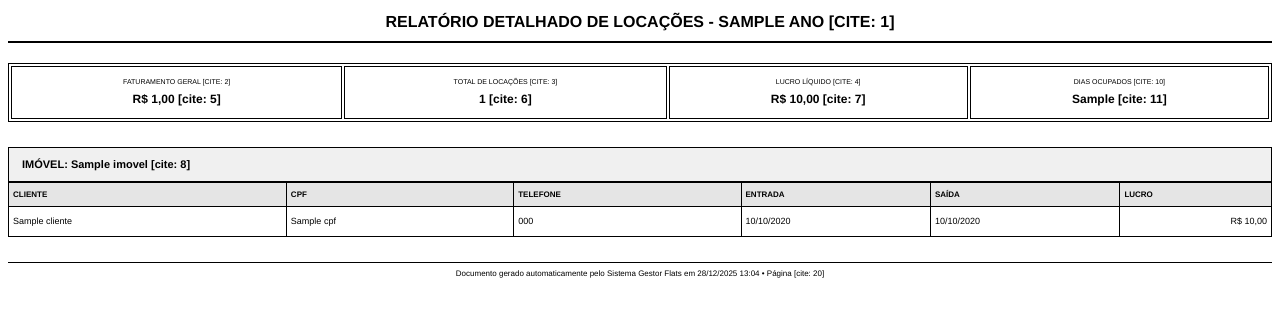
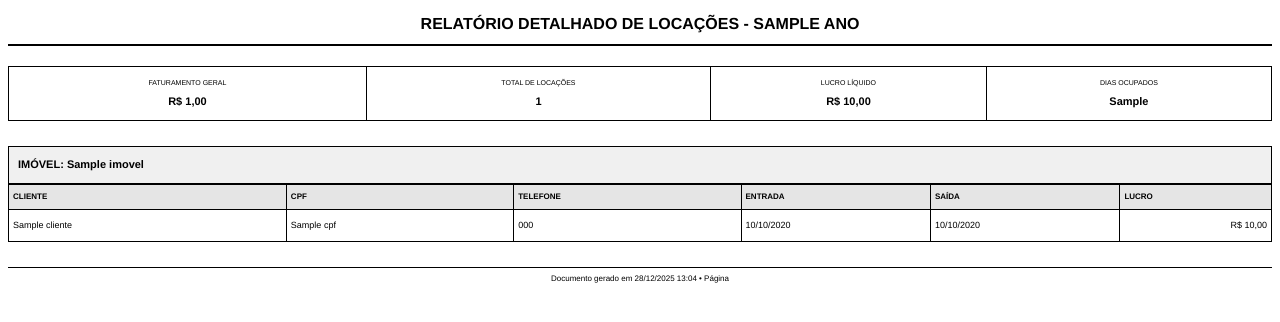
Before and after one commit to 2kbqgw7zws-eng/cristianorsousa, a Django app: template imoveis/templates/relatorio_pdf.html in a window 1280 px wide. Shown: the top 322 px of the page. Run offline with Django 4.2, Linux system fonts and the light colour scheme; the template is opened without the code that fills it: most values are stand-ins (such as "Sample title", 1, 10 or a date in 2020).

Commit message:
Limpeza total de marcadores no PDF

```diff
--- a/imoveis/templates/relatorio_pdf.html
+++ b/imoveis/templates/relatorio_pdf.html
@@ -2,53 +2,49 @@
 <html lang="pt-br">
 <head>
     <meta charset="UTF-8">
-    <title>Relatório Gerencial</title>
+    <title>Relatório Detalhado</title>
     <style>
         @page {
             size: a4 portrait;
             margin: 1cm;
             @frame footer_frame { -pdf-frame-content: footerContent; bottom: 0.5cm; margin-left: 1cm; margin-right: 1cm; height: 1cm; }
         }
-        body { font-family: Helvetica, sans-serif; color: #000; font-size: 9px; line-height: 1.4; }
+        body { font-family: Helvetica, sans-serif; color: #000; font-size: 9px; line-height: 1.6; }
         h1 { font-size: 16px; text-transform: uppercase; text-align: center; border-bottom: 2px solid #000; padding-bottom: 8px; margin-bottom: 20px; }
 
-        /* Tabela de Resumo Superior */
-        .resumo-table { width: 100%; margin-bottom: 25px; border: 1px solid #000; }
+        .resumo-table { width: 100%; margin-bottom: 25px; border-collapse: collapse; }
         .resumo-table td { padding: 10px; border: 1px solid #000; text-align: center; vertical-align: middle; }
         .label { font-size: 7px; text-transform: uppercase; display: block; margin-bottom: 4px; }
-        .value { font-size: 12px; font-weight: bold; }
+        .value { font-size: 11px; font-weight: bold; }
 
-        /* Seções por Imóvel */
         .imovel-section { margin-bottom: 25px; }
-        .imovel-header { width: 100%; border: 1px solid #000; margin-bottom: 0px; padding: 6px; background-color: #f0f0f0; }
-        .imovel-nome { font-size: 11px; font-weight: bold; padding-left: 5px; }
+        .imovel-header { width: 100%; border: 1px solid #000; padding: 6px; background-color: #f0f0f0; margin-bottom: 0px; }
+        .imovel-nome { font-size: 11px; font-weight: bold; }
 
-        /* Tabela de Dados Detalhada */
         .data-table { width: 100%; border-collapse: collapse; }
         .data-table th { background-color: #e5e5e5; border: 1px solid #000; padding: 6px 4px; text-align: left; font-weight: bold; font-size: 8px; text-transform: uppercase; }
         .data-table td { border: 1px solid #000; padding: 8px 4px; vertical-align: middle; }
 
-        /* Colunas com larguras fixas para não encavalar */
         .col-cliente { width: 22%; }
         .col-cpf { width: 18%; }
         .col-tel { width: 18%; }
-        .col-data { width: 15%; }
-        .col-lucro { width: 12%; text-align: right; }
+        .col-ent { width: 15%; }
+        .col-sai { width: 15%; }
+        .col-luc { width: 12%; text-align: right; }
 
         .no-data { text-align: center; font-style: italic; padding: 15px; }
         #footerContent { text-align: center; font-size: 8px; border-top: 1px solid #000; padding-top: 5px; }
     </style>
 </head>
 <body>
-
-    <h1>Relatório Detalhado de Locações - {{ ano }} [cite: 1]</h1>
+    <h1>Relatório Detalhado de Locações - {{ ano }}</h1>
 
     <table class="resumo-table">
         <tr>
-            <td><span class="label">Faturamento Geral [cite: 2]</span><span class="value">R$ {{ geral.total_faturado|floatformat:2 }} [cite: 5]</span></td>
-            <td><span class="label">Total de Locações [cite: 3]</span><span class="value">{{ geral.total_locacoes }} [cite: 6]</span></td>
-            <td><span class="label">Lucro Líquido [cite: 4]</span><span class="value">R$ {{ geral.lucro_liquido|floatformat:2 }} [cite: 7]</span></td>
-            <td><span class="label">Dias Ocupados [cite: 10]</span><span class="value">{{ geral.dias_ocupados }} [cite: 11]</span></td>
+            <td><span class="label">Faturamento Geral</span><span class="value">R$ {{ geral.total_faturado|floatformat:2 }}</span></td>
+            <td><span class="label">Total de Locações</span><span class="value">{{ geral.total_locacoes }}</span></td>
+            <td><span class="label">Lucro Líquido</span><span class="value">R$ {{ geral.lucro_liquido|floatformat:2 }}</span></td>
+            <td><span class="label">Dias Ocupados</span><span class="value">{{ geral.dias_ocupados }}</span></td>
         </tr>
     </table>
 
@@ -56,33 +52,32 @@
     <div class="imovel-section">
         <table class="imovel-header">
             <tr>
-                <td class="imovel-nome">IMÓVEL: {{ imovel.nome }} [cite: 8]</td>
+                <td class="imovel-nome">IMÓVEL: {{ imovel.nome }}</td>
             </tr>
         </table>
-
         <table class="data-table">
             <thead>
                 <tr>
-                    <th class="col-cliente">Cliente </th>
-                    <th class="col-cpf">CPF </th>
-                    <th class="col-tel">Telefone </th>
-                    <th class="col-data">Entrada </th>
-                    <th class="col-data">Saída </th>
-                    <th class="col-lucro">Lucro </th>
+                    <th class="col-cliente">Cliente</th>
+                    <th class="col-cpf">CPF</th>
+                    <th class="col-tel">Telefone</th>
+                    <th class="col-ent">Entrada</th>
+                    <th class="col-sai">Saída</th>
+                    <th class="col-luc">Lucro</th>
                 </tr>
             </thead>
             <tbody>
                 {% for loc in imovel.locacoes_detalhadas %}
                 <tr>
-                    <td>{{ loc.cliente }} </td>
-                    <td>{{ loc.cpf }} </td>
-                    <td>{{ loc.telefone }} </td>
-                    <td>{{ loc.data_entrada|date:"d/m/Y" }} </td>
-                    <td>{{ loc.data_saida|date:"d/m/Y" }} </td>
-                    <td style="text-align: right;">R$ {{ loc.valor_cobrado_diaria|floatformat:2 }} </td>
+                    <td>{{ loc.cliente }}</td>
+                    <td>{{ loc.cpf }}</td>
+                    <td>{{ loc.telefone }}</td>
+                    <td>{{ loc.data_entrada|date:"d/m/Y" }}</td>
+                    <td>{{ loc.data_saida|date:"d/m/Y" }}</td>
+                    <td style="text-align: right;">R$ {{ loc.valor_cobrado_diaria|floatformat:2 }}</td>
                 </tr>
                 {% empty %}
-                <tr><td colspan="6" class="no-data">Sem movimentação para este imóvel. [cite: 19]</td></tr>
+                <tr><td colspan="6" class="no-data">Sem movimentação para este imóvel.</td></tr>
                 {% endfor %}
             </tbody>
         </table>
@@ -90,7 +85,7 @@
     {% endfor %}
 
     <div id="footerContent">
-        Documento gerado automaticamente pelo Sistema Gestor Flats em {% now "d/m/Y H:i" %} • Página <pdf:pagenumber> [cite: 20]
+        Documento gerado em {% now "d/m/Y H:i" %} • Página <pdf:pagenumber>
     </div>
 </body>
 </html>
```
